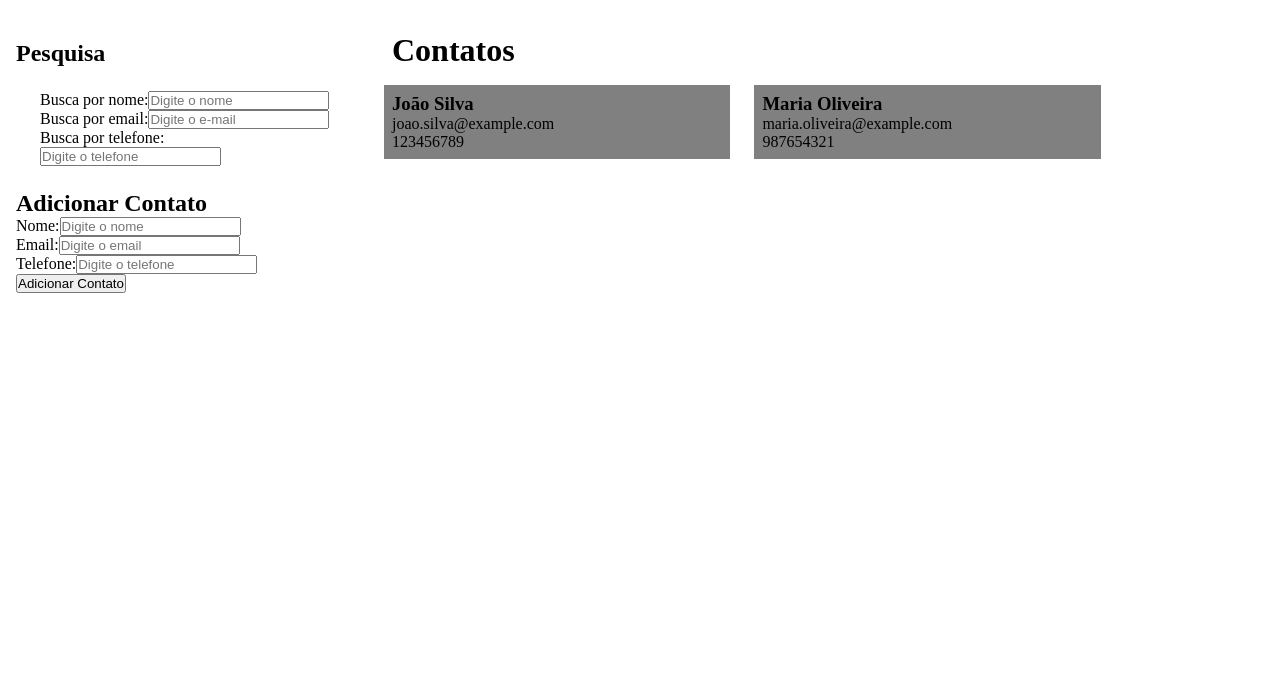
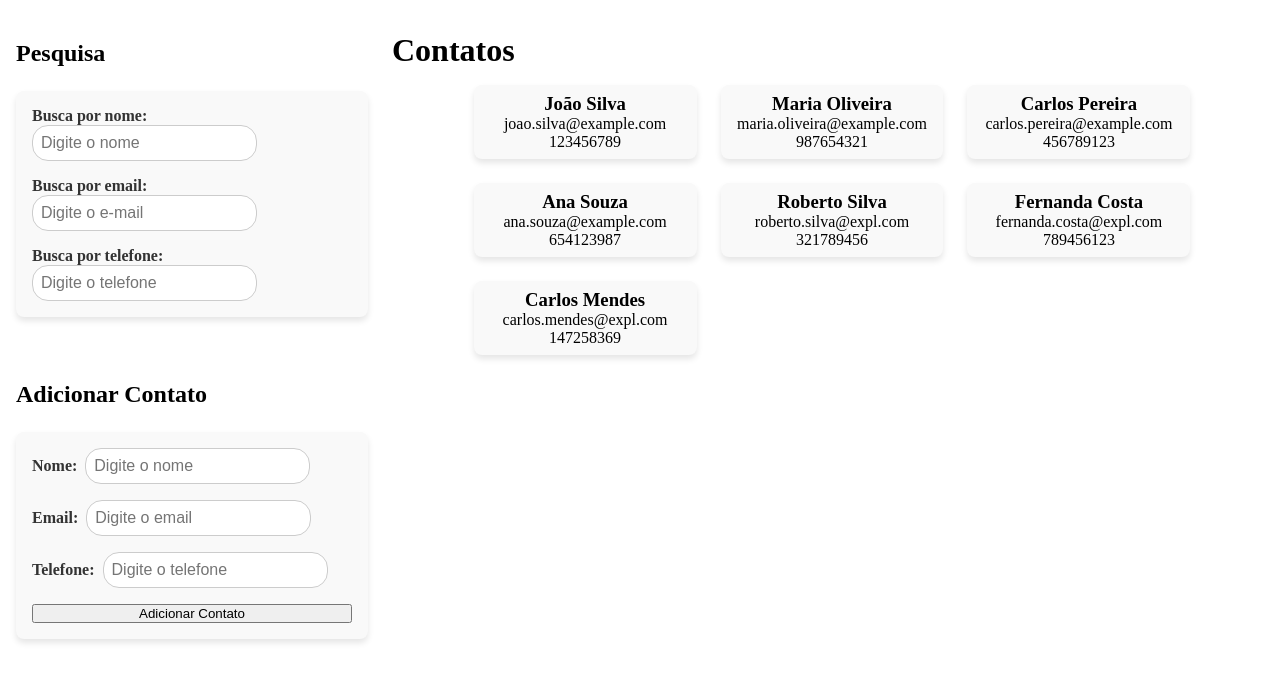
Before and after one commit to FabiusCaesar/lista-contatos, a React (Create React App) app: page / in a window 1280 px wide. Shown: the top 682 px of the page. Built offline with nearby package versions, Linux system fonts and the light colour scheme.

Commit message:
começando a estilização

```diff
--- a/src/components/ContatoCard/styles.ts
+++ b/src/components/ContatoCard/styles.ts
@@ -2,5 +2,8 @@ import styled from 'styled-components'
 
 export const Card = styled.div`
   padding: 8px;
-  background-color: gray;
+  background-color: #f9f9f9;
+  border-radius: 8px;
+  box-shadow: 0px 4px 6px rgba(0, 0, 0, 0.1);
+  text-align: center;
 `
--- a/src/containers/FormBusca/styles.ts
+++ /dev/null
@@ -1,6 +0,0 @@
-import styled from 'styled-components'
-
-export const Form = styled.form`
-  display: block;
-  padding: 24px;
-`
--- a/src/containers/ListaContatos/styles.ts
+++ b/src/containers/ListaContatos/styles.ts
@@ -2,7 +2,8 @@ import styled from 'styled-components'
 
 export const Contatos = styled.div`
   display: grid;
-  grid-template-columns: 1fr 1fr;
+  margin: 0 auto;
+  grid-template-columns: 1fr 1fr 1fr;
   gap: 24px;
   width: 80%;
 `
--- a/src/containers/FormBusca/index.tsx
+++ b/src/containers/PainelLateral/FormBusca/index.tsx
@@ -1,7 +1,7 @@
 import React, { useEffect, useState } from 'react'
-import * as S from './styles'
+import * as S from '../styles'
 import { useSelector } from 'react-redux'
-import { RootReducer } from '../../store'
+import { RootReducer } from '../../../store'
 
 interface FormBuscaProps {
   setContatosFiltrados: (contatos: any[]) => void
@@ -33,27 +33,33 @@ const FormBusca: React.FC<FormBuscaProps> = ({ setContatosFiltrados }) => {
     <>
       <h2>Pesquisa</h2>
       <S.Form>
-        <label>Busca por nome:</label>
-        <input
+        <div>
+          <S.Label>Busca por nome:</S.Label>
+          <S.Input
             type="text"
             placeholder="Digite o nome"
             value={nome}
             onChange={(e) => setNome(e.target.value)}
           />
-        <label>Busca por email:</label>
-        <input
+        </div>
+        <div>
+          <S.Label>Busca por email:</S.Label>
+          <S.Input
             type="email"
             placeholder="Digite o e-mail"
             value={email}
             onChange={(e) => setEmail(e.target.value)}
           />
-        <label>Busca por telefone:</label>
-        <input
+        </div>
+        <div>
+          <S.Label>Busca por telefone:</S.Label>
+          <S.Input
             type="tel"
             placeholder="Digite o telefone"
             value={telefone}
             onChange={(e) => setTelefone(e.target.value)}
           />
+        </div>
       </S.Form>
     </>
   )
--- a/src/containers/FormContato/index.tsx
+++ b/src/containers/PainelLateral/FormContato/index.tsx
@@ -1,6 +1,7 @@
 import React, { useState } from 'react'
 import { useDispatch } from 'react-redux'
-import { adicionarContato } from '../../store/reducers/contatosSlice'
+import { adicionarContato } from '../../../store/reducers/contatosSlice'
+import * as S from '../styles'
 
 // O componente principal
 const FormContato: React.FC = () => {
@@ -34,10 +35,10 @@ const FormContato: React.FC = () => {
   return (
     <>
       <h2>Adicionar Contato</h2>
-      <form onSubmit={formSubmitContato}>
+      <S.Form onSubmit={formSubmitContato}>
         <div>
-          <label>Nome:</label>
-          <input
+          <S.Label>Nome:</S.Label>
+          <S.Input
             type="text"
             placeholder="Digite o nome"
             value={nome}
@@ -46,8 +47,8 @@ const FormContato: React.FC = () => {
           />
         </div>
         <div>
-          <label>Email:</label>
-          <input
+          <S.Label>Email:</S.Label>
+          <S.Input
             type="email"
             placeholder="Digite o email"
             value={email}
@@ -56,8 +57,8 @@ const FormContato: React.FC = () => {
           />
         </div>
         <div>
-          <label>Telefone:</label>
-          <input
+          <S.Label>Telefone:</S.Label>
+          <S.Input
             type="tel"
             placeholder="Digite o telefone"
             value={telefone}
@@ -66,7 +67,7 @@ const FormContato: React.FC = () => {
           />
         </div>
         <button type="submit">Adicionar Contato</button>
-      </form>
+      </S.Form>
     </>
   )
 }
--- a/src/containers/PainelLateral/index.tsx
+++ b/src/containers/PainelLateral/index.tsx
@@ -1,6 +1,6 @@
 import { Painel } from './styles'
-import FormContato from '../FormContato'
-import FormBusca from '../FormBusca'
+import FormContato from './FormContato'
+import FormBusca from './FormBusca'
 import { useState } from 'react'
 
 interface PainelLateralProps {
--- a/src/containers/PainelLateral/styles.ts
+++ b/src/containers/PainelLateral/styles.ts
@@ -4,3 +4,34 @@ export const Painel = styled.aside`
   padding: 16px;
   height: 100vh;
 `
+export const Form = styled.form`
+  display: flex;
+  flex-direction: column;
+  gap: 1rem;
+  padding: 1rem;
+  background-color: #f9f9f9;
+  border-radius: 8px;
+  box-shadow: 0px 4px 6px rgba(0, 0, 0, 0.1);
+  margin-top: 24px;
+  margin-bottom: 64px;
+`
+
+export const Label = styled.label`
+  font-size: 1rem;
+  font-weight: bold;
+  color: #333;
+  margin-right: 8px;
+`
+
+export const Input = styled.input`
+  padding: 0.5rem;
+  font-size: 1rem;
+  border: 1px solid #ccc;
+  border-radius: 16px;
+  outline: none;
+
+  &:focus {
+    border-color: #007bff; /* Cor de foco */
+    box-shadow: 0 0 0 2px rgba(0, 123, 255, 0.25); /* Efeito de foco */
+  }
+`
--- a/src/store/reducers/contatosSlice.ts
+++ b/src/store/reducers/contatosSlice.ts
@@ -24,6 +24,36 @@ const initialState: ContatoState = {
       nome: 'Maria Oliveira',
       email: 'maria.oliveira@example.com',
       telefone: '987654321'
+    },
+    {
+      id: 3,
+      nome: 'Carlos Pereira',
+      email: 'carlos.pereira@example.com',
+      telefone: '456789123'
+    },
+    {
+      id: 4,
+      nome: 'Ana Souza',
+      email: 'ana.souza@example.com',
+      telefone: '654123987'
+    },
+    {
+      id: 5,
+      nome: 'Roberto Silva',
+      email: 'roberto.silva@expl.com',
+      telefone: '321789456'
+    },
+    {
+      id: 6,
+      nome: 'Fernanda Costa',
+      email: 'fernanda.costa@expl.com',
+      telefone: '789456123'
+    },
+    {
+      id: 7,
+      nome: 'Carlos Mendes',
+      email: 'carlos.mendes@expl.com',
+      telefone: '147258369'
     }
   ]
 }
```
Lines whose indentation alone changed are shown as unchanged.
